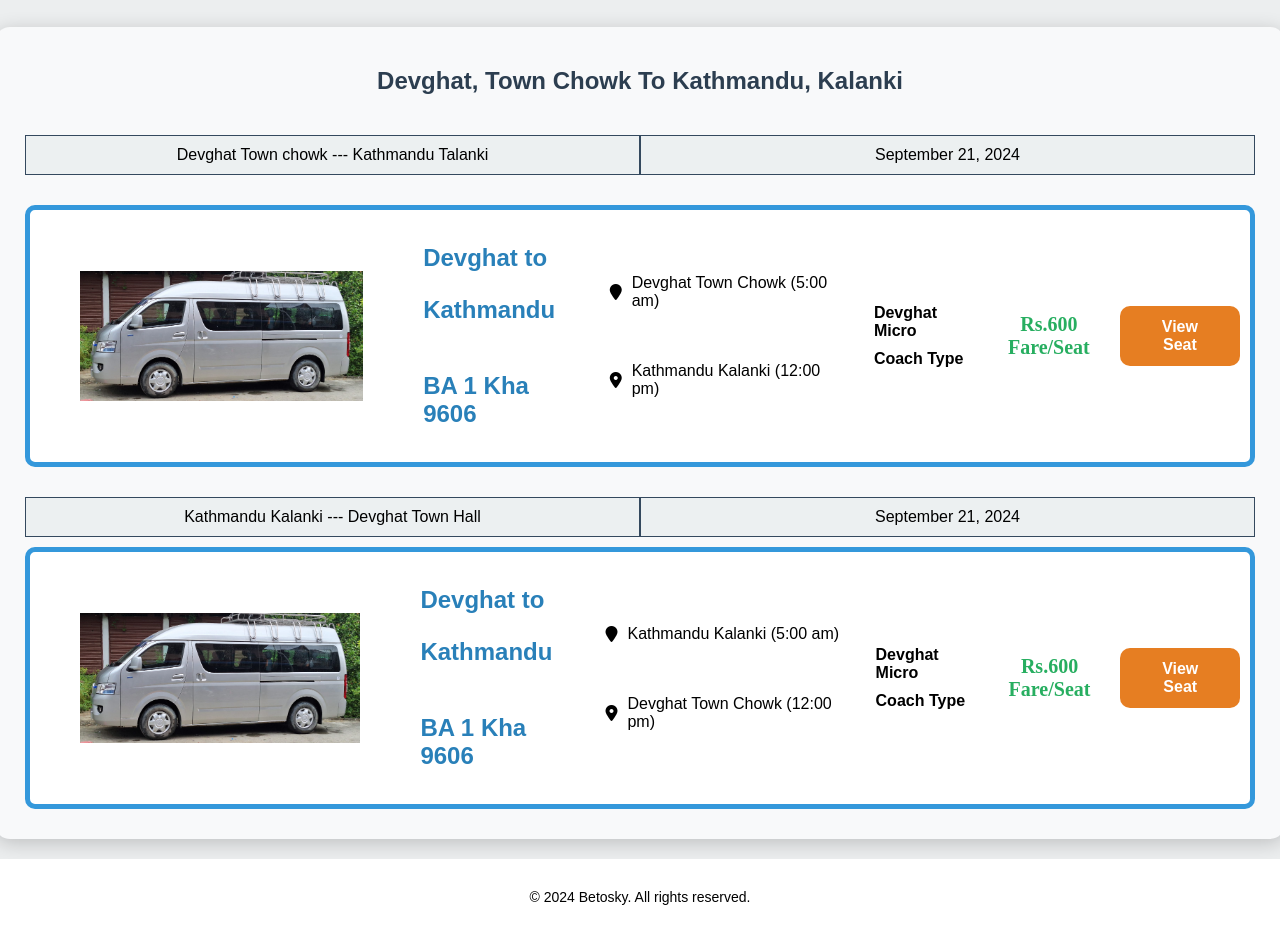
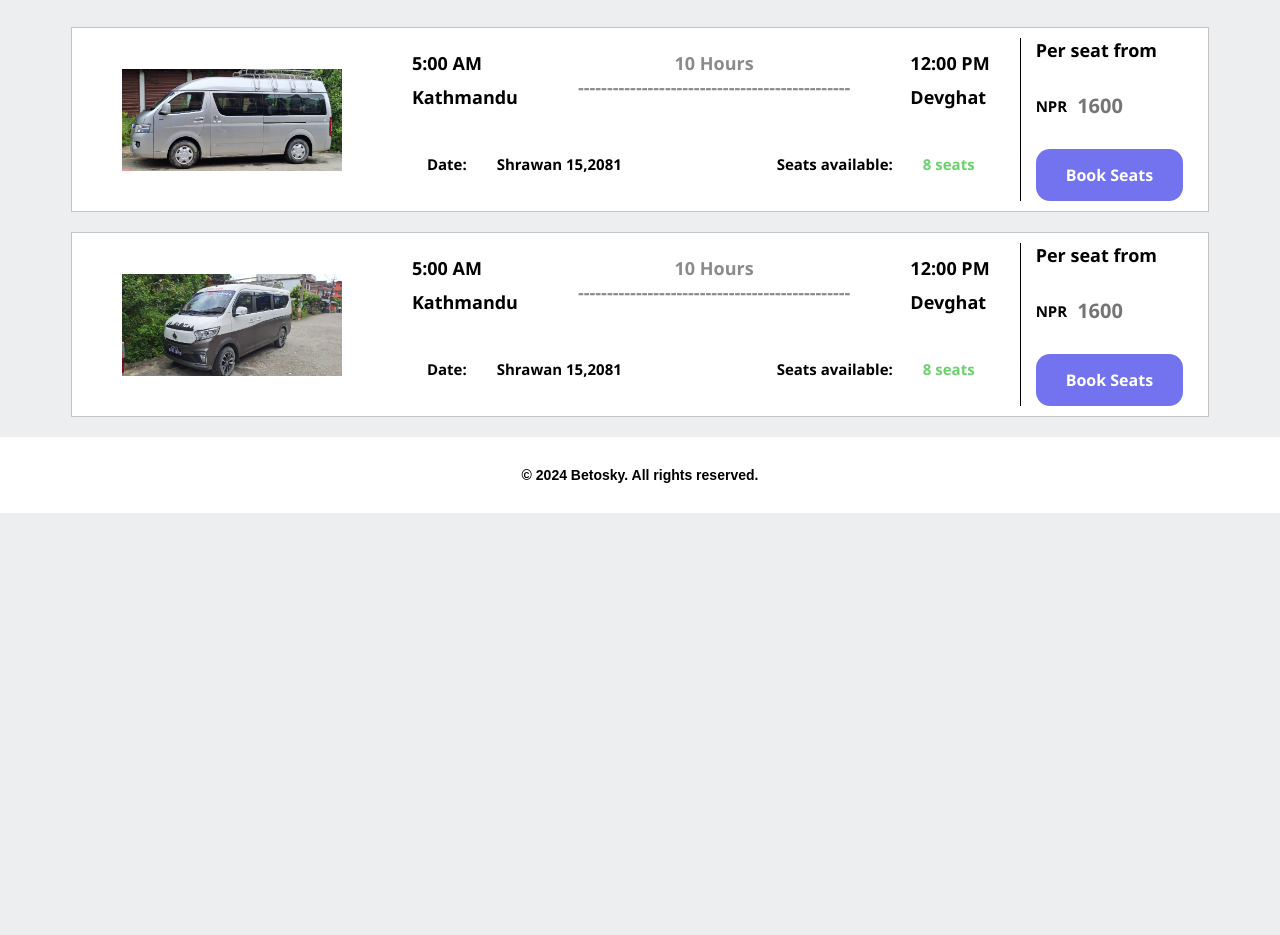
Before and after one commit to SulAv100/EV-Book, a React (Vite) app in the folder client/: page / in a window 1280 px wide. Shown: the part 680-1615 px from the top of the page. After the commit the page ends 1193 px from the top, so only its background shows below. Built offline with nearby package versions, Linux system fonts and the light colour scheme; no server answers.

Commit message:
feat: booking template

```diff
--- a/client/src/components/Book/Book.css
+++ b/client/src/components/Book/Book.css
@@ -1,171 +1,149 @@
-.booking-part {
-  width: 1250px;
-  display: flex;
-  flex-direction: column;
-  margin-bottom: 20px;
-  gap: 20px;
-  padding: 20px;
-  border-radius: 15px;
-  box-shadow: 0 4px 20px rgba(0, 0, 0, 0.2);
-  transition: transform 0.3s ease;
-  background-color: #f8f9fa; /* Light gray background */
+body, h2, span, p, button {
+  font-family: 'Segoe UI', Tahoma, Geneva, Verdana, sans-serif;
+  font-weight: 600;
 }
 
-.booking-part:hover {
-  transform: scale(1.02);
+.outer-container {
+  display: flex;
+  width: 100%;
+  align-items: center;
+  justify-content: space-between;
 }
 
-.booking-part h1 {
-  font-family: 'Arial', sans-serif;
-  padding: 0 10px;
-  color: #2c3e50;
-  text-align: center;
+h2 {
+  font-family: sans-serif;
+  margin-left: 40px;
+  color: rgb(93, 93, 93);
+  margin-bottom: 20px;
 }
 
-.upper-section {
+.destination {
   display: flex;
-  flex-direction: column;
-  gap: 20px;
+  gap: 30px;
 }
 
-.upper-sub {
-  display: flex;
-  justify-content: space-between;
-  padding: 0 10px;
-}
-
-.upper-sub span {
-  border: 1px solid #34495e;
-  display: flex;
-  flex: 1;
-  justify-content: center;
-  font-family: 'Arial', sans-serif;
-  padding: 10px 0;
-  background-color: #ecf0f1; /* Light background for upper sub */
-  transition: background-color 0.3s;
-}
-
-.upper-sub span:hover {
-  background-color: #bdc3c7; /* Darker on hover */
-}
-
-.book-section {
-  display: flex;
-  border: 5px solid #3498db; /* Bright blue border */
-  padding: 10px;
-  margin: 10px;
-  border-radius: 10px;
-  gap: 20px;
-  align-items: center;
-  transition: transform 0.3s ease;
-  background-color: #ffffff; /* White background for each section */
-}
-
-.book-section:hover {
-  transform: translateY(-3px);
-}
-
-.book-section figure {
-  width: 300px;
-  height: 180px;
-  border-radius: 10px;
-}
-
-.book-section figure img {
-  width: 100%;
-  height: 100%;
-  object-fit: contain;
-  transition: transform 0.3s ease;
-}
-
-.book-section figure img:hover {
-  transform: scale(1.05);
-}
-
-.location {
-  display: flex;
-  flex-direction: column;
-  font-size: 24px;
-  font-family: 'Arial', sans-serif;
-  font-weight: bold;
-  color: #2980b9; /* Bright blue color */
-}
-
-.time {
-  display: flex;
-  flex-direction: column;
-  font-family: 'Arial', sans-serif;
-  font-weight: 500;
-}
-
-.time div {
-  display: flex;
-  align-items: center;
-  gap: 10px;
-  padding: 10px;
-}
-
-.type {
+.start-point {
   display: flex;
   flex-direction: column;
   gap: 10px;
-  font-family: 'Arial', sans-serif;
+  padding: 0 30px;
+}
+
+.start-point span {
+  font-family: 'Segoe UI', Tahoma, Geneva, Verdana, sans-serif;
+  font-size: 18px;
+  font-weight: 600;
+}
+
+.time-lapse {
+  display: flex;
+  flex-direction: column;
+  font-family: 'Segoe UI', Tahoma, Geneva, Verdana, sans-serif;
+  font-size: 18px;
+  align-items: center;
+  color: #8b8b8c;
+}
+
+.middle-box {
+  display: flex;
+  flex-direction: column;
+  gap: 10px;
+}
+.middle-box span:first-child{
+  font-size: 18px;
+}
+.fare p:first-child{
+  font-size: 15px;
   font-weight: 700;
 }
-
-.price {
-  display: flex;
-  align-items: center;
-  padding: 10px;
-  gap: 0;
-  flex-direction: column;
-  font-weight: bold;
-  color: #27ae60; /* Green for fare */
+.fare p:last-child{
   font-size: 20px;
+  font-weight: 800;
+  color: rgb(117, 117, 117);
 }
 
-.price p {
-  margin: 0;
+.right-book {
+  border-left: 1px solid black;
+  display: flex;
+  flex-direction: column;
+  flex: 1;
+  align-items: center;
+  justify-content: center;
+  padding: 0 15px;
 }
 
-.seat-btn {
-  padding: 12px 25px;
-  border-radius: 10px;
-  background-color: #e67e22; /* Bright orange */
+.fare {
+  display: flex;
+  gap: 10px;
+  align-items: center;
+}
+
+.outer-box {
+  padding: 10px 10px;
+  border: 1px solid rgb(196, 196, 196);
+  background-color: white;
+  margin-bottom: 20px;
+}
+
+.middle-box button {
+  padding: 15px 30px;
+  border-radius: 14px;
+  font-size: 16px;
+  border: none;
+  background-color: rgb(115, 115, 240);
   color: white;
-  border: none;
-  font-family: 'Arial', sans-serif;
-  font-size: 16px;
-  font-weight: bold;
-  transition: background-color 0.3s, transform 0.3s;
+  font-weight: 700;
   cursor: pointer;
 }
 
-.seat-btn:hover {
-  background-color: #d35400; /* Darker orange on hover */
-  transform: scale(1.05);
+.outer-box figure {
+  width: 220px;
+  height: 120px;
 }
 
-/* Responsive styles */
+.outer-box figure img {
+  height: 100%;
+  width: 100%;
+  object-fit: contain;
+}
+
+.time-facility {
+  margin-top: 30px;
+  display: flex;
+  justify-content: space-between;
+  padding: 0 25px;
+}
+
+.departure {
+  display: flex;
+  align-items: center;
+  gap: 30px;
+  padding: 0 20px;
+  font-family: 'Segoe UI', Tahoma, Geneva, Verdana, sans-serif;
+  font-size: 15px;
+  font-weight: 600;
+}
+
 @media (max-width: 768px) {
-  .booking-part {
-    width: 100%;
-    padding: 10px;
+  .outer-container {
+    flex-direction: column;
   }
 
-  .book-section {
-    flex-direction: column;
-    align-items: flex-start;
+  .right-book {
+    border-left: none;
+    margin-top: 10px;
   }
 
-  .price {
+  .time-facility {
+    flex-direction: column;
     align-items: center;
-    font-size: 18px;
-  }
-
-  .seat-btn {
-    width: 100%;
-    padding: 10px;
-    font-size: 14px;
   }
 }
+@media screen and (max-width: 768px) {
+  .time-lapse {
+    display: none;
+  }
+}
+.seats{
+  color: rgb(107, 209, 107);
+}
--- a/client/src/components/Book/Book.jsx
+++ b/client/src/components/Book/Book.jsx
@@ -1,91 +1,61 @@
 import React from "react";
 import "./Book.css";
 import Van from "../../assets/van.jpg";
+import EV from '../../assets/ev.jpg';
 
-function Book() {
-  return (
-    <section className="booking-part">
-      <h1>Devghat, Town Chowk To Kathmandu, Kalanki</h1>
-      <div className="upper-section">
-        <div className="upper-sub">
-          <span>Devghat Town chowk --- Kathmandu Talanki</span>
-          <span>September 21, 2024</span>
+const TripCard = ({ imgSrc }) => (
+  <section className="outer-box">
+    <div className="outer-container">
+      <figure>
+        <img src={imgSrc} alt="van" />
+      </figure>
+      <div className="left-book">
+        <div className="destination">
+          <div className="start-point">
+            <span>5:00 AM</span>
+            <span>Kathmandu</span>
           </div>
-        <div className="book-section">
-          <figure>
-            <img src={Van} alt="" />
-          </figure>
-          <div className="location">
-            <span>
-              <p>Devghat to</p>
-              <p>Kathmandu</p>
-            </span>
-            <span>
-              <p>BA 1 Kha 9606</p>
-            </span>
+          <div className="time-lapse">
+            <span>10 Hours</span>
+            <span>-----------------------------------------------</span>
           </div>
-          <div className="time">
-            <div>
-              <i class="fa-solid fa-location-pin"></i>
-              <p>Devghat Town Chowk (5:00 am)</p>
-            </div>
-            <div>
-              <i class="fa-solid fa-location-dot"></i>{" "}
-              <p>Kathmandu Kalanki (12:00 pm)</p>
+          <div className="start-point">
+            <span>12:00 PM</span>
+            <span>Devghat</span>
           </div>
         </div>
-          <div className="type">
-            <span>Devghat Micro</span>
-            <span>Coach Type</span>
+        <div className="time-facility">
+          <div className="departure">
+            <span>Date:</span>
+            <p>Shrawan 15,2081</p>
           </div>
-          <div className="price">
-            <p>Rs.600</p>
-            <p>Fare/Seat</p>
-          </div>
-          <button className="seat-btn">View Seat</button>
+          <div className="departure">
+            <span>Seats available:</span>
+            <p className="seats">8 seats</p>
           </div>
         </div>
-      <div className="lower-section">
-        <div className="upper-sub">
-          <span>Kathmandu Kalanki --- Devghat Town Hall</span>
-          <span>September 21, 2024</span>
       </div>
-        <div className="book-section">
-          <figure>
-            <img src={Van} alt="" />
-          </figure>
-          <div className="location">
-            <span>
-              <p>Devghat to</p>
-              <p>Kathmandu</p>
+      <div className="right-book">
+        <div className="middle-box">
+          <span>Per seat from</span>
+          <span className="fare">
+            <p>NPR</p>
+            <p>1600</p>
           </span>
-            <span>
-              <p>BA 1 Kha 9606</p>
-            </span>
+          <button>Book Seats</button>
         </div>
-          <div className="time">
-            <div>
-              <i class="fa-solid fa-location-pin"></i>
-              <p>Kathmandu Kalanki (5:00 am)</p>
-            </div>
-            <div>
-              <i class="fa-solid fa-location-dot"></i>
-              <p>Devghat Town Chowk (12:00 pm)</p>
-            </div>
-          </div>
-          <div className="type">
-            <span>Devghat Micro</span>
-            <span>Coach Type</span>
-          </div>
-          <div className="price">
-            <p>Rs.600</p>
-            <p>Fare/Seat</p>
-          </div>
-          <button className="seat-btn">View Seat</button>
       </div>
     </div>
   </section>
 );
+
+function Book() {
+  return (
+    <>
+      <TripCard imgSrc={Van} />
+      <TripCard imgSrc={EV} />
+    </>
+  );
 }
 
 export default Book;
```
Also changed, not shown: client/src/assets/ev.jpg (added). Lines whose indentation alone changed are shown as unchanged.
